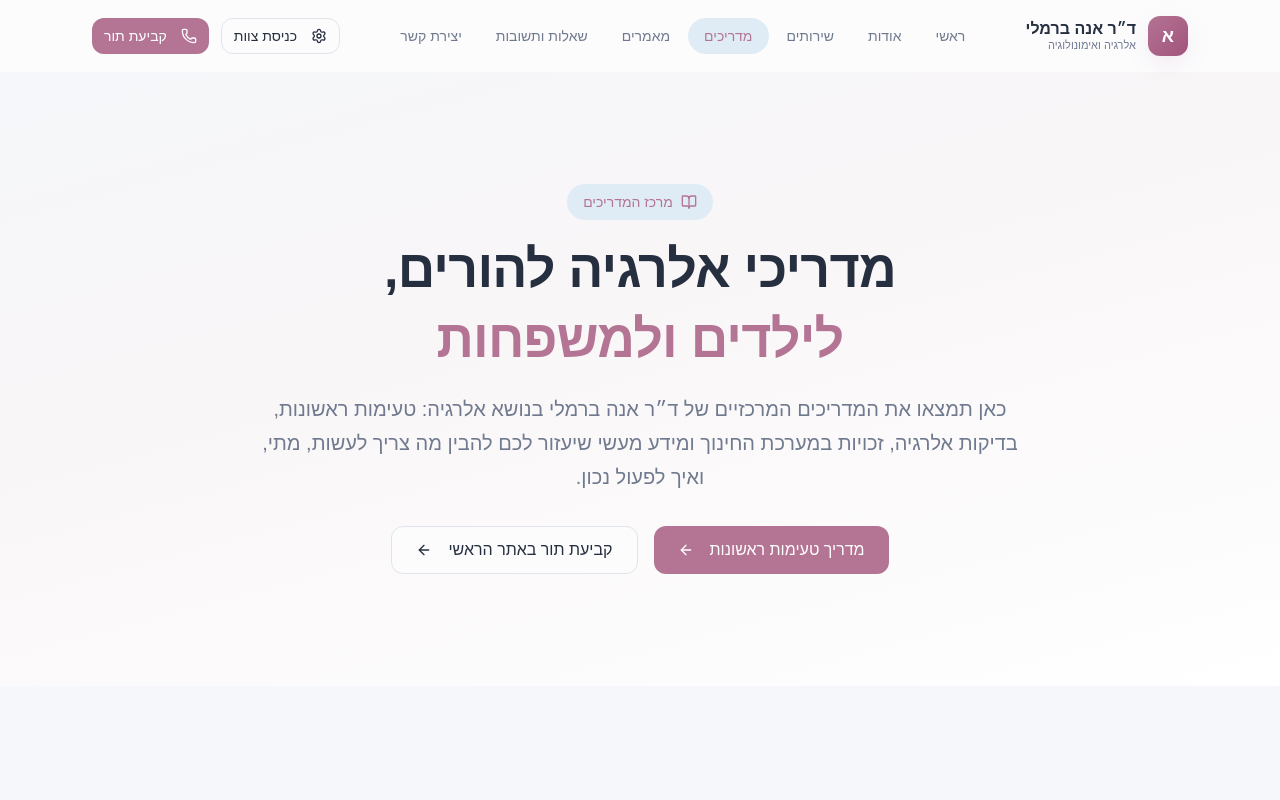
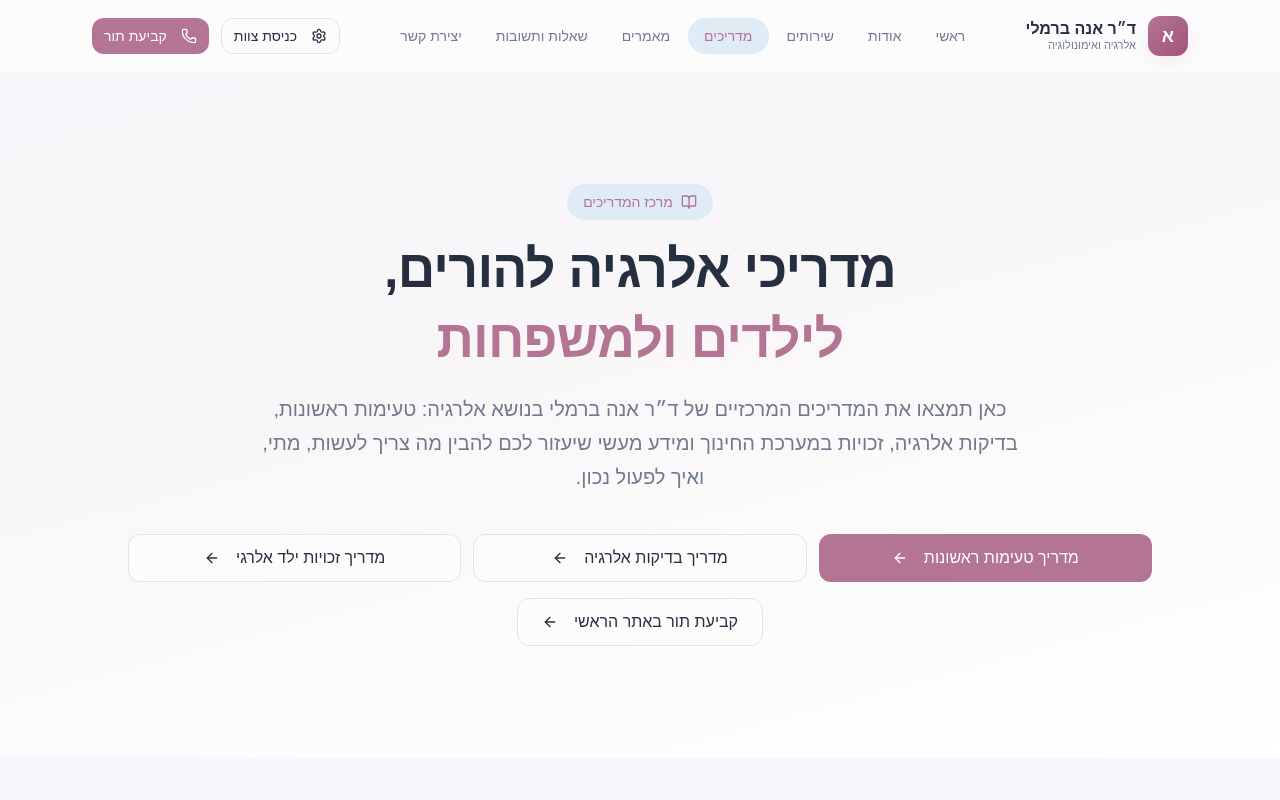
Before and after one commit to shybarm/ihaveallergy-seo, a Next.js app: page /guides in a window 1280 px wide. Shown: the top 800 px of the page. Built offline with nearby package versions, Linux system fonts and the light colour scheme.

Commit message:
Revise guide section layout and add new buttons
Updated layout and added new guide buttons for allergy resources.

```diff
--- a/app/guides/page.tsx
+++ b/app/guides/page.tsx
@@ -86,7 +86,7 @@ export default function GuidesPage() {
     <>
       <section className="relative gradient-hero overflow-hidden">
         <div className="container-medical py-18 md:py-24 lg:py-28">
-          <div className="mx-auto max-w-4xl text-center">
+          <div className="mx-auto max-w-5xl text-center">
             <div className="mb-5 inline-flex items-center rounded-full bg-accent px-4 py-2 text-sm font-medium text-primary">
               <BookOpen className="ml-2 h-4 w-4" />
               מרכז המדריכים
@@ -105,14 +105,30 @@ export default function GuidesPage() {
               שיעזור לכם להבין מה צריך לעשות, מתי, ואיך לפעול נכון.
             </p>
 
-            <div className="mt-8 flex flex-col justify-center gap-4 sm:flex-row">
-              <Button size="lg" asChild>
+            <div className="mt-10 grid gap-3 sm:grid-cols-2 lg:grid-cols-3">
+              <Button size="lg" asChild className="w-full">
                 <Link href="/guides/טעימות-ראשונות-אלרגנים">
                   מדריך טעימות ראשונות
                   <ArrowLeft className="mr-2 h-4 w-4" />
                 </Link>
               </Button>
 
+              <Button size="lg" variant="outline" asChild className="w-full">
+                <Link href="/guides/בדיקות-אלרגיה-ילדים-ישראל">
+                  מדריך בדיקות אלרגיה
+                  <ArrowLeft className="mr-2 h-4 w-4" />
+                </Link>
+              </Button>
+
+              <Button size="lg" variant="outline" asChild className="w-full">
+                <Link href="/guides/זכויות-ילד-אלרגי-ישראל">
+                  מדריך זכויות ילד אלרגי
+                  <ArrowLeft className="mr-2 h-4 w-4" />
+                </Link>
+              </Button>
+            </div>
+
+            <div className="mt-4 flex justify-center">
               <Button size="lg" variant="outline" asChild>
                 <Link href="https://ihaveallergy.com/book">
                   קביעת תור באתר הראשי
```
